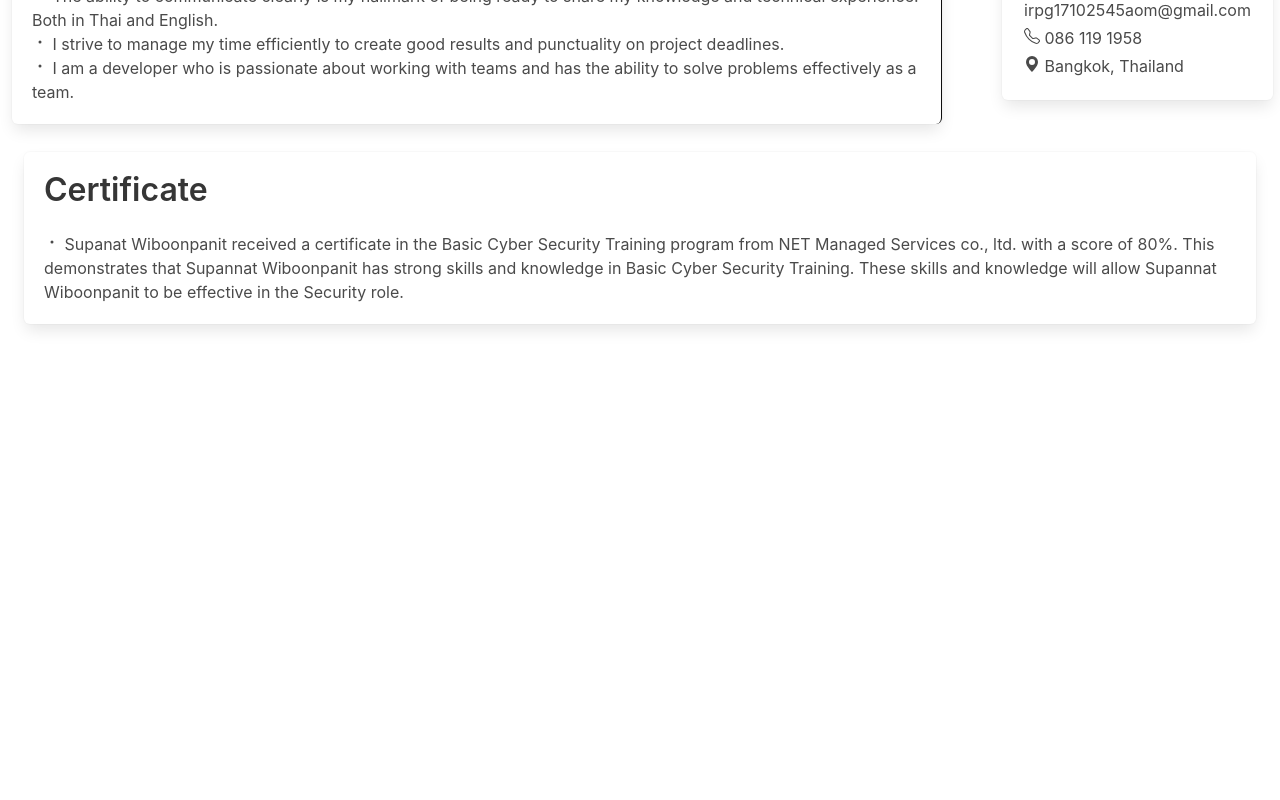
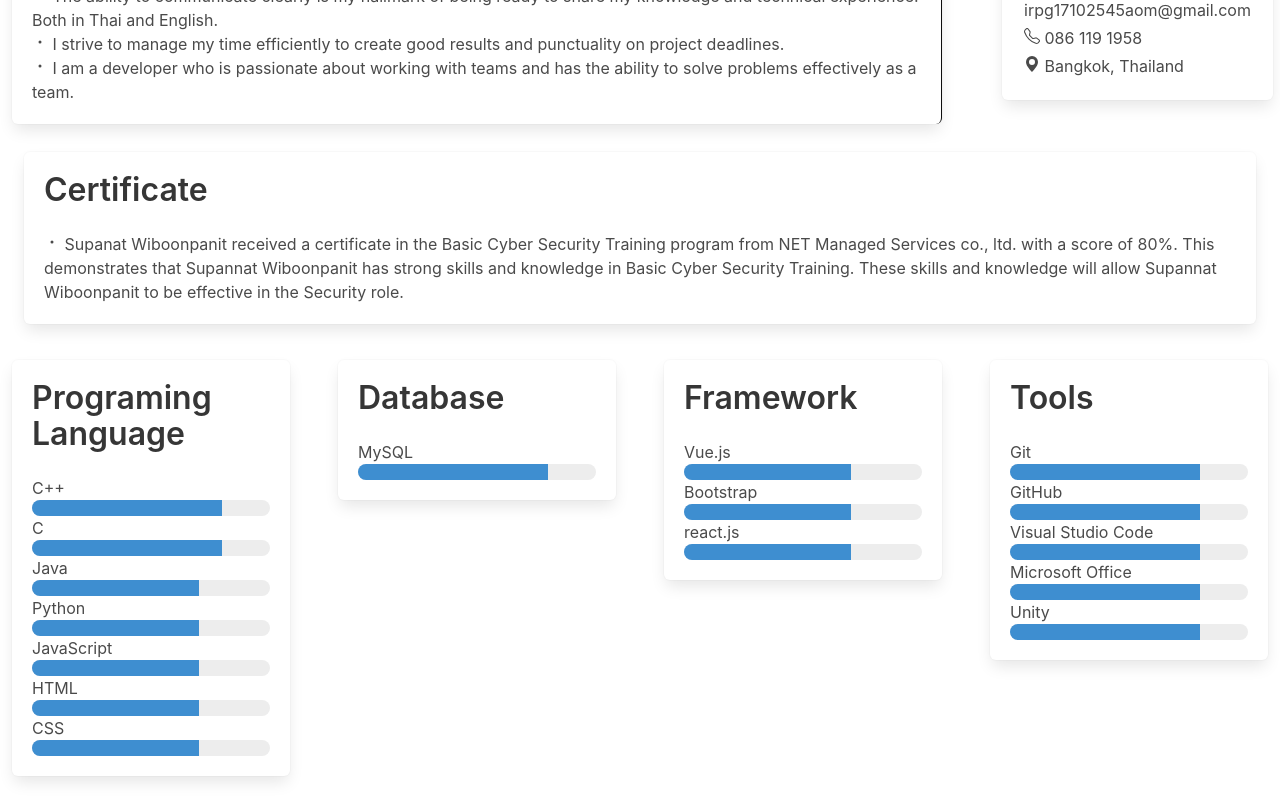
Before and after one commit to Subphanat123457/Profileme, a Vue app: page / in a window 1280 px wide. Shown: the part 357-1157 px from the top of the page. Before the commit the page ends 800 px from the top, so only its background shows below. Built offline with nearby package versions, Linux system fonts and the light colour scheme.

Commit message:
add Skill V0.1

```diff
--- a/src/App.vue
+++ b/src/App.vue
@@ -10,17 +10,19 @@
     </div>
     <footer>
       <button class="button is-ghost text-color" @click="toggleLanguage">Language {{ language }}</button>
-      <button class="button is-ghost" @click="printPage"><i class="fa fa-pagelines" aria-hidden="true"></i> Print</button>
     </footer>
   </section>
   <Objective :language="language" v-on:updateLanguage="updateLanguage" />
   <Certificate :language="language" v-on:updateLanguage="updateLanguage" />
+  <Skill :language="language" v-on:updateLanguage="updateLanguage" />
+
 </template>
 
 <script setup>
 import { ref, getCurrentInstance } from 'vue';
 import Objective from './components/Objective.vue';
 import Certificate from './components/Certificate.vue';
+import Skill from './components/Skill.vue';
 
 let language = ref('en');
 const { emit } = getCurrentInstance();
@@ -35,9 +37,6 @@ const updateLanguage = (newLanguage) => {
   language.value = newLanguage;
 };
 
-const printPage = () => {
-  window.print();
-};
 
 </script>
 
@@ -45,10 +44,6 @@ const printPage = () => {
 .text-color {
   color: #000000;
 }
-@media print {
-  body {
-    font-size: 0.5em; /* Adjust as needed */
-  }
-}
+
 
 </style>
--- /dev/null
+++ b/src/components/Skill.vue
@@ -0,0 +1,105 @@
+<template>
+    <div class="columns">
+        <div class="column">
+            <div class="tile is-parent ">
+                <div class="tile is-child box border-r">
+                  <p class="title">{{ messages[language].Title1 }}</p>
+                  <div v-for="(Skill1, index) in messages[language].Skill1" :key="index" >
+                    <p>
+                        {{ Skill1 }}
+                        <progress class="progress is-info" :value="messages[language].ScoreSkill1[index]" max="100">45%</progress>
+                    </p>
+                </div>
+                </div>
+              </div>
+        </div>
+        <div class="column">
+            <div class="tile is-parent ">
+                <div class="tile is-child box border-r">
+                  <p class="title">{{ messages[language].Title2 }}</p>
+                  <div v-for="(Skill2, index) in messages[language].Skill2" :key="index" >
+                    <p>
+                        {{ Skill2 }}
+                        <progress class="progress is-info" :value="messages[language].ScoreSkill2[index]" max="100">45%</progress>
+                    </p>
+                </div>
+                </div>
+              </div>
+        </div>
+        <div class="column">
+            <div class="tile is-parent ">
+                <div class="tile is-child box border-r">
+                  <p class="title">{{ messages[language].Title3 }}</p>
+                    <div v-for="(Skill3, index) in messages[language].Skill3" :key="index" >
+                        <p>
+                            {{ Skill3 }}
+                            <progress class="progress is-info" :value="messages[language].ScoreSkill3[index]" max="100">45%</progress>
+                        </p>
+                    </div>
+                </div>
+              </div>
+        </div>
+        <div class="column">
+            <div class="tile is-parent ">
+                <div class="tile is-child box border-r">
+                  <p class="title">{{ messages[language].Title4 }}</p>
+                  <div v-for="(Skill4, index) in messages[language].Skill4" :key="index" >
+                    <p>
+                        {{ Skill4 }}
+                        <progress class="progress is-info" :value="messages[language].ScoreSkill4[index]" max="100">45%</progress>
+                    </p>
+                </div>
+                </div>
+              </div>
+        </div>
+      </div>
+
+</template>
+
+<script>
+export default {
+    name: 'Skill',
+    props: {
+      language: String
+    },
+    data(){
+        return{
+            messages: {
+                en: {
+                    Title1: 'Programing Language',
+                    Title2: 'Database',
+                    Title3: 'Framework',
+                    Title4: 'Tools',
+                    Skill1: ['C++', 'C', 'Java', 'Python', 'JavaScript', 'HTML', 'CSS'],
+                    Skill2: ['MySQL'],
+                    Skill3: ['Vue.js', 'Bootstrap' , 'react.js'],
+                    Skill4: ['Git', 'GitHub', 'Visual Studio Code', 'Microsoft Office', 'Unity'],
+                    ScoreSkill1: [80, 80, 70, 70, 70, 70, 70],
+                    ScoreSkill2: [80],
+                    ScoreSkill3: [70, 70, 70],
+                    ScoreSkill4: [80, 80, 80, 80, 80],
+                },
+                th: {
+                    Title1: 'ภาษาโปรแกรม',
+                    Title2: 'ฐานข้อมูล',
+                    Title3: 'เฟรมเวิร์ค',
+                    Title4: 'เครื่องมือ',
+                    Skill1: ['C++', 'C', 'Java', 'Python', 'JavaScript', 'HTML', 'CSS'],
+                    Skill2: ['MySQL'],
+                    Skill3: ['Vue.js', 'Bootstrap' , 'react.js'],
+                    Skill4: ['Git', 'GitHub', 'Visual Studio Code', 'Microsoft Office', 'Unity'],
+                    ScoreSkill1: [80, 80, 70, 70, 70, 70, 70],
+                    ScoreSkill2: [80],
+                    ScoreSkill3: [70, 70, 70],
+                    ScoreSkill4: [80, 80, 80, 80, 80],
+                }
+              }
+        }
+    }
+
+}
+</script>
+
+<style>
+
+</style>
```
